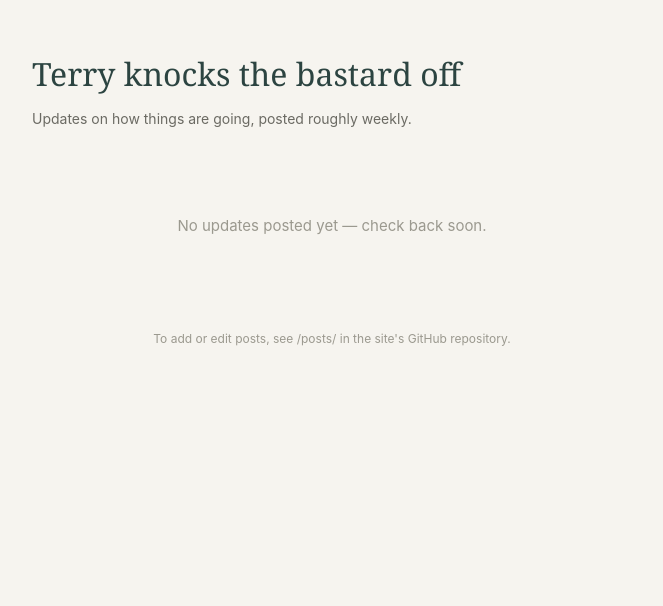
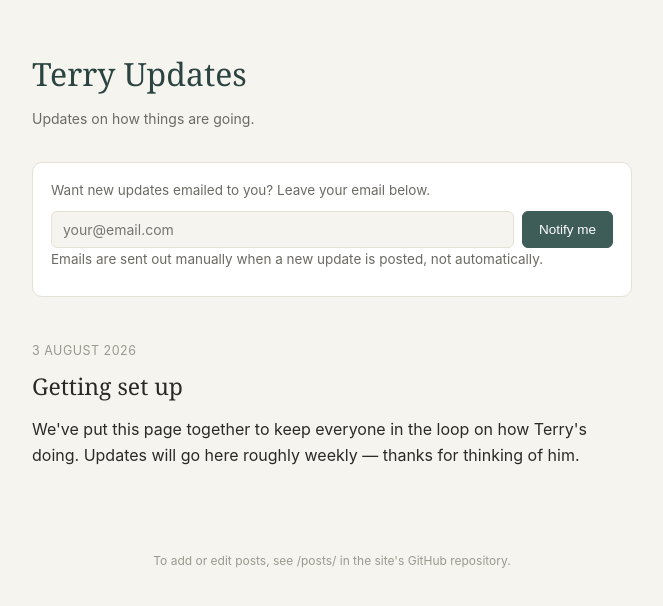
Before and after one commit to nicknaylor61/Terry-updates, a plain HTML site: page index.html in a window 1280 px wide. Shown: the whole page, without its empty margins (308-971 px from the left). Drawn offline with Linux system fonts and the light colour scheme; files whose address does not match are found by name.

Commit message:
Update index.html

```diff
--- a/index.html
+++ b/index.html
@@ -3,8 +3,8 @@
 <head>
 <meta charset="UTF-8">
 <meta name="viewport" content="width=device-width, initial-scale=1.0">
-<title>Terry knocks the bastard off</title>
-<meta name="description" content="Updates on Terry's care, posted roughly weekly.">
+<title>Terry Updates</title>
+<meta name="description" content="Updates on how Terry's doing.">
 <style>
   :root{
     --paper:#F6F4EF; --card:#FFFFFF; --ink:#2B2A26; --ink-soft:#6B6A63; --ink-faint:#9B998F;
@@ -16,7 +16,20 @@
   body{margin:0; background:var(--paper); color:var(--ink); font-family:var(--sans); font-size:16px; line-height:1.65;}
   .wrap{max-width:640px; margin:0 auto; padding:48px 20px 90px;}
   h1{font-family:var(--serif); font-weight:400; font-size:32px; margin:0 0 6px; color:var(--accent-strong);}
-  .lede{color:var(--ink-soft); font-size:14px; margin:0 0 44px;}
+  .lede{color:var(--ink-soft); font-size:14px; margin:0 0 32px;}
+  .signup{background:var(--card); border:1px solid var(--line); border-radius:var(--radius); padding:16px 18px; margin-bottom:44px;}
+  .signup p{margin:0 0 10px; font-size:13.5px; color:var(--ink-soft);}
+  .signup-row{display:flex; gap:8px; flex-wrap:wrap;}
+  .signup input[type=email]{
+    flex:1; min-width:180px; font-family:var(--sans); font-size:14px; padding:9px 11px;
+    border:1px solid var(--line); border-radius:6px; background:var(--paper); color:var(--ink);
+  }
+  .signup button{
+    font-size:13.5px; padding:9px 16px; border-radius:6px; border:1px solid var(--accent);
+    background:var(--accent); color:#fff; cursor:pointer; font-weight:500;
+  }
+  .signup button:hover{background:var(--accent-strong);}
+  .signup-note{font-size:12px; color:var(--ink-faint); margin:8px 0 0;}
   .post{padding-bottom:32px; margin-bottom:32px; border-bottom:1px solid var(--line);}
   .post:last-child{border-bottom:none;}
   .post-date{font-size:12.5px; color:var(--ink-faint); text-transform:uppercase; letter-spacing:0.04em; margin-bottom:6px;}
@@ -28,8 +41,20 @@
 </head>
 <body>
 <div class="wrap">
-  <h1>Terry knocks the bastard off</h1>
-  <p class="lede">Updates on how things are going, posted roughly weekly.</p>
+  <h1>Terry Updates</h1>
+  <p class="lede">Updates on how things are going.</p>
+
+  <div class="signup">
+    <p>Want new updates emailed to you? Leave your email below.</p>
+    <form class="signup-row" name="email-signup" method="POST" data-netlify="true" netlify-honeypot="bot-field">
+      <input type="hidden" name="form-name" value="email-signup">
+      <p style="display:none;"><label>Don't fill this out: <input name="bot-field"></label></p>
+      <input type="email" name="email" placeholder="your@email.com" required>
+      <button type="submit">Notify me</button>
+    </form>
+    <p class="signup-note">Emails are sent out manually when a new update is posted, not automatically.</p>
+  </div>
+
   <div id="posts"><div class="empty">Loading updates…</div></div>
   <footer>To add or edit posts, see /posts/ in the site's GitHub repository.</footer>
 </div>
@@ -44,7 +69,6 @@
 fetch('posts/manifest.json')
   .then(r => r.json())
   .then(list => {
-    // list is an array of filenames, newest should be listed first in manifest.json
     return Promise.all(list.map(fname => fetch('posts/' + fname).then(r => r.json())));
   })
   .then(posts => {
```
